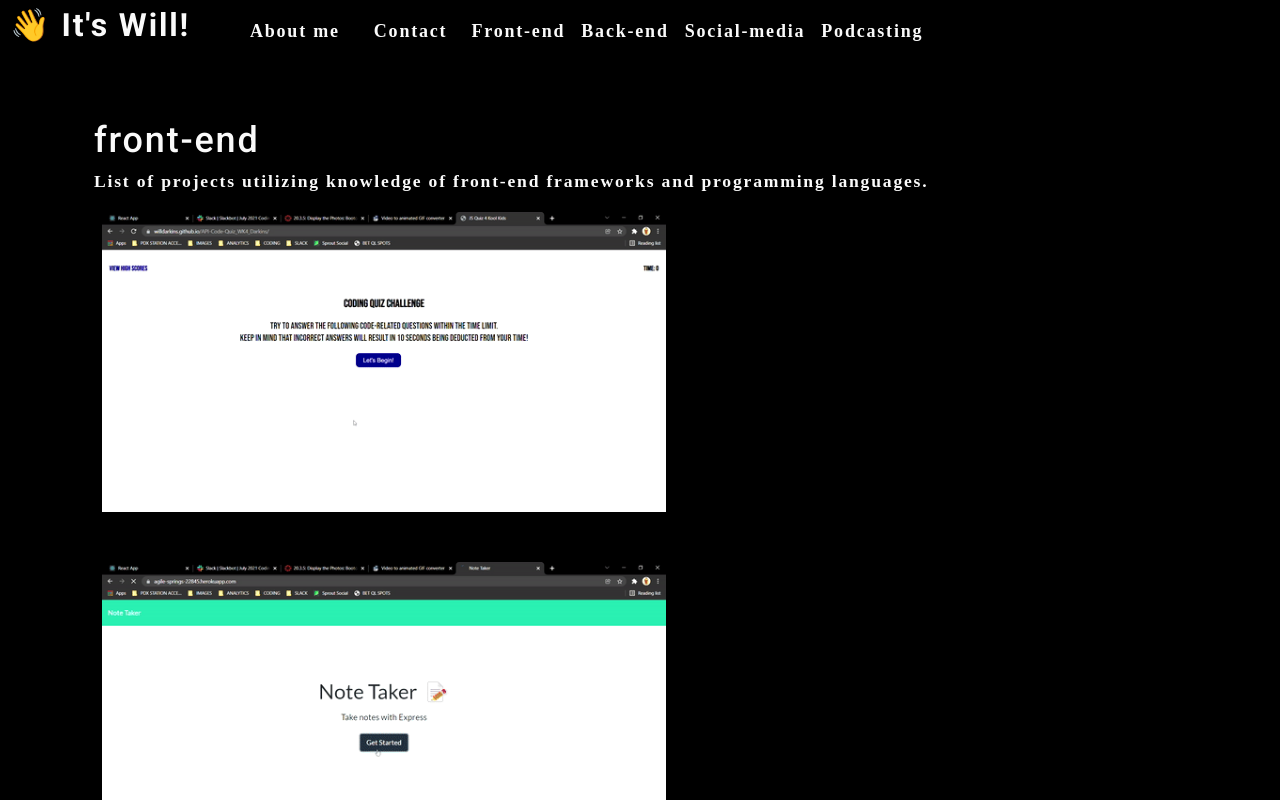
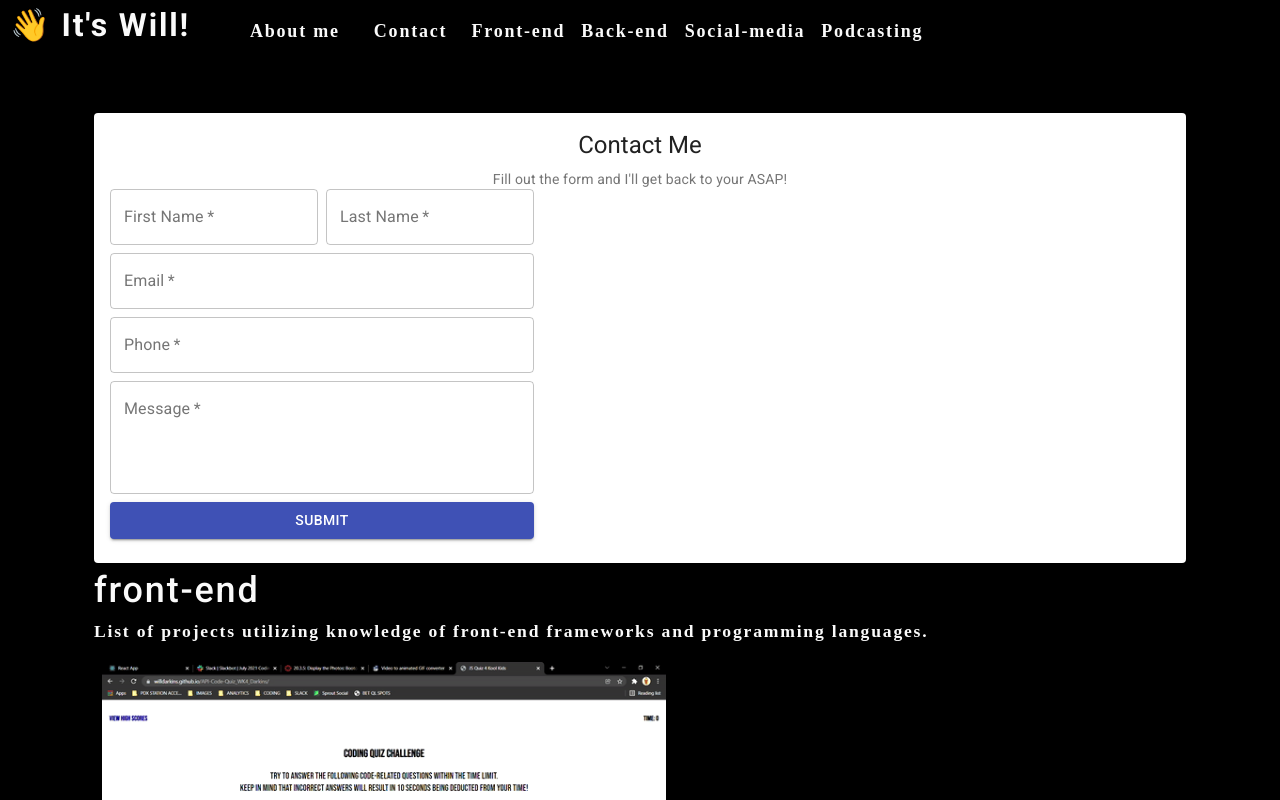
Before and after one commit to willdarkins/portfolio_darkins, a React (Create React App) app: page / in a window 1280 px wide. Shown: the top 800 px of the page. Built offline with nearby package versions, Linux system fonts and the light colour scheme.

Commit message:
created shell for Contact form... doing functionality next

```diff
--- a/src/App.js
+++ b/src/App.js
@@ -3,6 +3,7 @@ import './assets/index.css';
 import About from './components/About';
 import Navbar from './components/Nav';
 import Gallery from './components/Gallery';
+import ContactForm from './components/Contact';
 // import { BrowserRouter as Router, Route, Switch  } from 'react-router-dom';
 
 function App() {
@@ -34,6 +35,7 @@ function App() {
                 currentCategory={currentCategory}>
             </Navbar>
             <main>
+                <ContactForm />
                 <Gallery currentCategory={currentCategory}></Gallery>
                 <About />
             </main>
--- a/src/components/Contact/index.js
+++ b/src/components/Contact/index.js
@@ -1,11 +1,40 @@
-import React from 'react'
+import React, { useState } from 'react';
+import { Typography, Card, CardContent, Grid, TextField, Button } from '@material-ui/core'
+import  maxWidth  from '@mui/system'
 
 function ContactForm() {
     return (
-        <div>
-
-        </div>
+        <>
+            <Card>
+                <CardContent style={{textAlign: "center"}}>
+                    <Typography gutterBottom variant='h5'>Contact Me</Typography>
+                    <Typography color='textSecondary' variant='body2' component="p">Fill out the form and I'll get back to your ASAP!</Typography>
+                    <form id='contact-form'>
+                    <Grid container spacing={1}>
+                        <Grid xs={12} sm={6} item >
+                            <TextField label='First Name' placeholder='Enter First Name' variant="outlined" fullWidth required />
+                        </Grid>
+                        <Grid xs={12} sm={6} item >
+                            <TextField label='Last Name' placeholder='Enter Last Name' variant="outlined" fullWidth required />
+                        </Grid>
+                        <Grid xs={12} item>
+                            <TextField type="email" label='Email' placeholder='Enter Email' variant="outlined" fullWidth required />
+                        </Grid>
+                        <Grid xs={12} item>
+                            <TextField type="number" label='Phone' placeholder='Enter Phone Number' variant="outlined" fullWidth required />
+                        </Grid>
+                        <Grid xs={12} item>
+                            <TextField label='Message' multiline rows={4} placeholder='Type Your Message Here' variant="outlined" fullWidth required />
+                        </Grid>
+                        <Grid xs={12} item>
+                            <Button type='submit' variant='contained' color='primary' fullWidth>Submit</Button>
+                        </Grid>
+                    </Grid>
+                    </form>
+                </CardContent>
+            </Card>
+        </>
     )
 }
 
-export default ContactForms
+export default ContactForm
```
